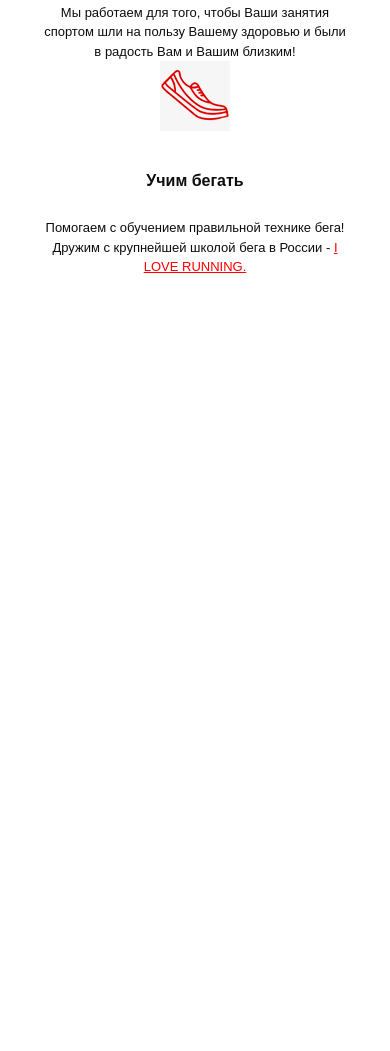
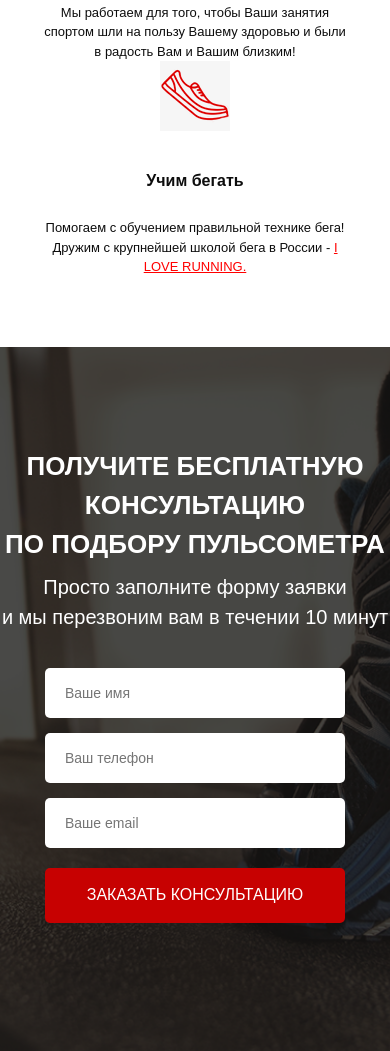
Before and after one commit to Skibitckij/polar, a website: page src/index.html in a window 390 px wide. Shown: the part 1369-2420 px from the top of the page. Before the commit the page ends 1716 px from the top, so only its background shows below. Drawn offline with Linux system fonts and the light colour scheme.

Commit message:
3  section is done +mobile 04/01/21

```diff
--- a/src/index.html
+++ b/src/index.html
@@ -78,6 +78,23 @@
 
     </div>
 </div>
+<div class="consultation">
+    <div class="container">
+        <h2 class="title title_left">
+            Получите бесплатную консультацию <br>
+            по подбору пульсометра
+        </h2>
+        <div class="consultation__descr">Просто заполните форму заявки <br>
+            и мы перезвоним вам в течении 10 минут
+        </div>
+        <form class="feed-form" action="#">
+            <input name="name" required placeholder="Ваше имя" type="text">
+            <input name="phone" required placeholder="Ваш телефон" type="number">
+            <input name="email" required placeholder="Ваше email" type="email">
+            <button class="button button_submit">заказать кОНСУЛЬТАЦИЮ</button>
+        </form>
+    </div>
+</div>
 
 
 
--- a/src/sass/blocks/_buttons.scss
+++ b/src/sass/blocks/_buttons.scss
@@ -16,5 +16,12 @@
         font-weight: 500;
         text-align: center;
     };
+    &_submit {
+        width: 100%;
+        height: 55px;
+        border-radius: 5px;
+        background-color: #c70101;
+        font-size: 16px;
+    }
 
 }
--- /dev/null
+++ b/src/sass/blocks/_consultation.scss
@@ -0,0 +1,15 @@
+.consultation {
+    min-height: 680px;
+    padding: 100px 0 92px 0;
+    background: url(../../img/run-bg2.png) center (center/cover) no-repeat;
+    &__descr {
+        color: #ffffff;
+        font-size: 20px;
+        font-weight: 500;
+        text-align: left;
+        @media (max-width:768px){
+            text-align: center;
+        }
+    }
+
+}
--- /dev/null
+++ b/src/sass/blocks/_forms.scss
@@ -0,0 +1,26 @@
+.feed-form {
+    margin-top: 36px;
+    display: flex;
+    flex-direction: column;
+    width: 300px;
+    @media (max-width:768px){
+        margin: 36px auto;
+    }
+    input {
+        margin-bottom: 15px;
+        width: 300px;
+        height: 50px;
+        border-radius: 5px;
+        background-color: #ffffff;
+        border: none;
+        padding: 0 20px;
+        font-size: 14px;
+        font-weight: 300;
+        text-align: left;
+        &:nth-child(3) {
+            margin-bottom: 20px;
+
+
+        }
+    }
+}
--- /dev/null
+++ b/src/sass/blocks/_titles.scss
@@ -0,0 +1,18 @@
+.title {
+    color:black;
+    font-weight: 700px;
+    text-align: center;
+    text-transform: uppercase;
+    &_left {
+        color: #ffffff;
+        font-size: 36px;
+        text-align: left;
+        @media (max-width:768px){
+            text-align: center;
+        }
+        @media (max-width:425px){
+            text-align: center;
+            font-size: 26px;
+        }
+    }
+}
--- a/src/sass/style.scss
+++ b/src/sass/style.scss
@@ -9,7 +9,9 @@
 @import 'blocks/header.scss';
 @import 'blocks/buttons';
 @import 'blocks/advantages';
-
+@import 'blocks/consultation';
+@import 'blocks/titles';
+@import 'blocks/forms';
 
 .container {
   max-width: 950px;
```
Also changed, not shown: src/css/style.min.css.
